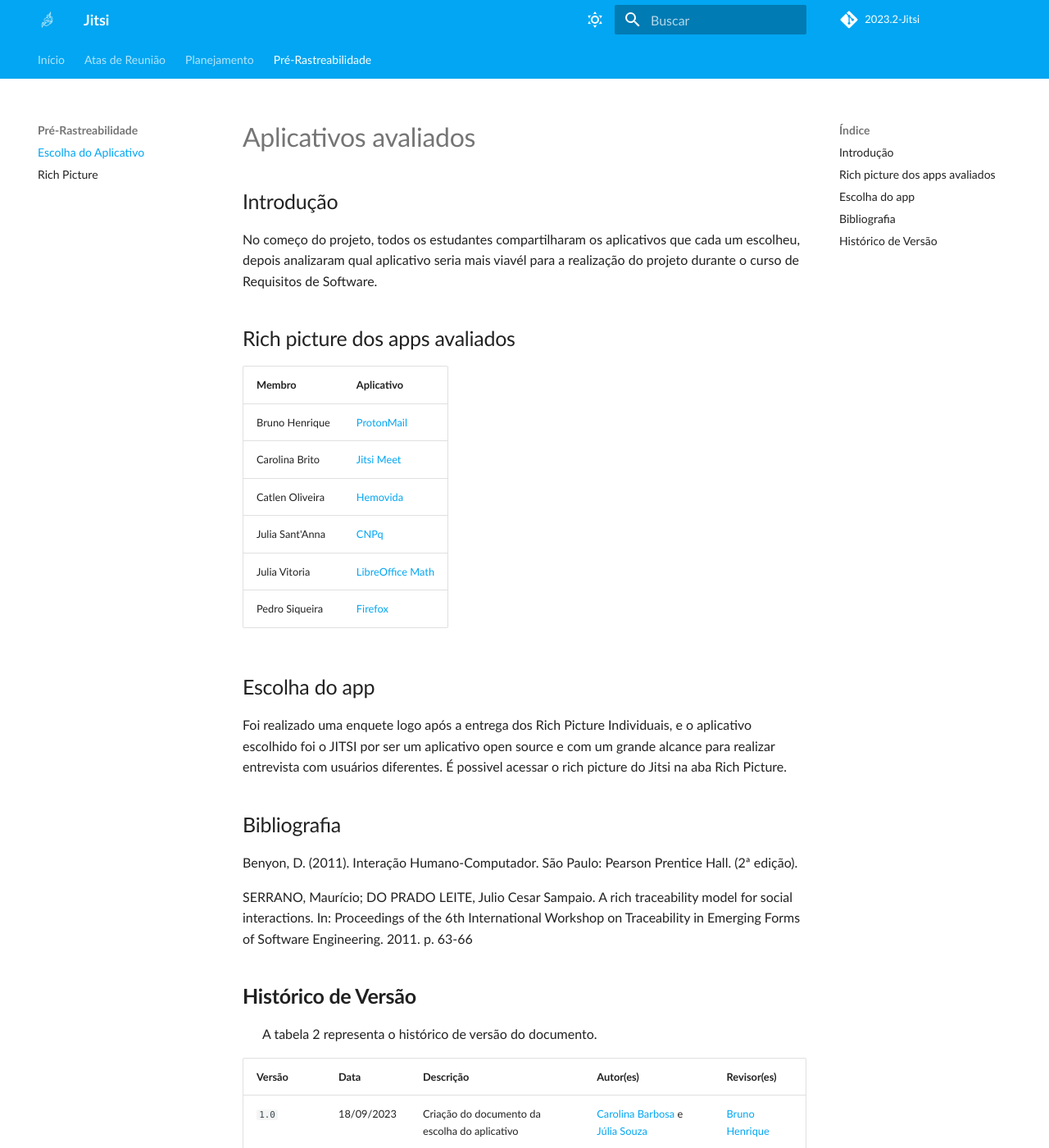
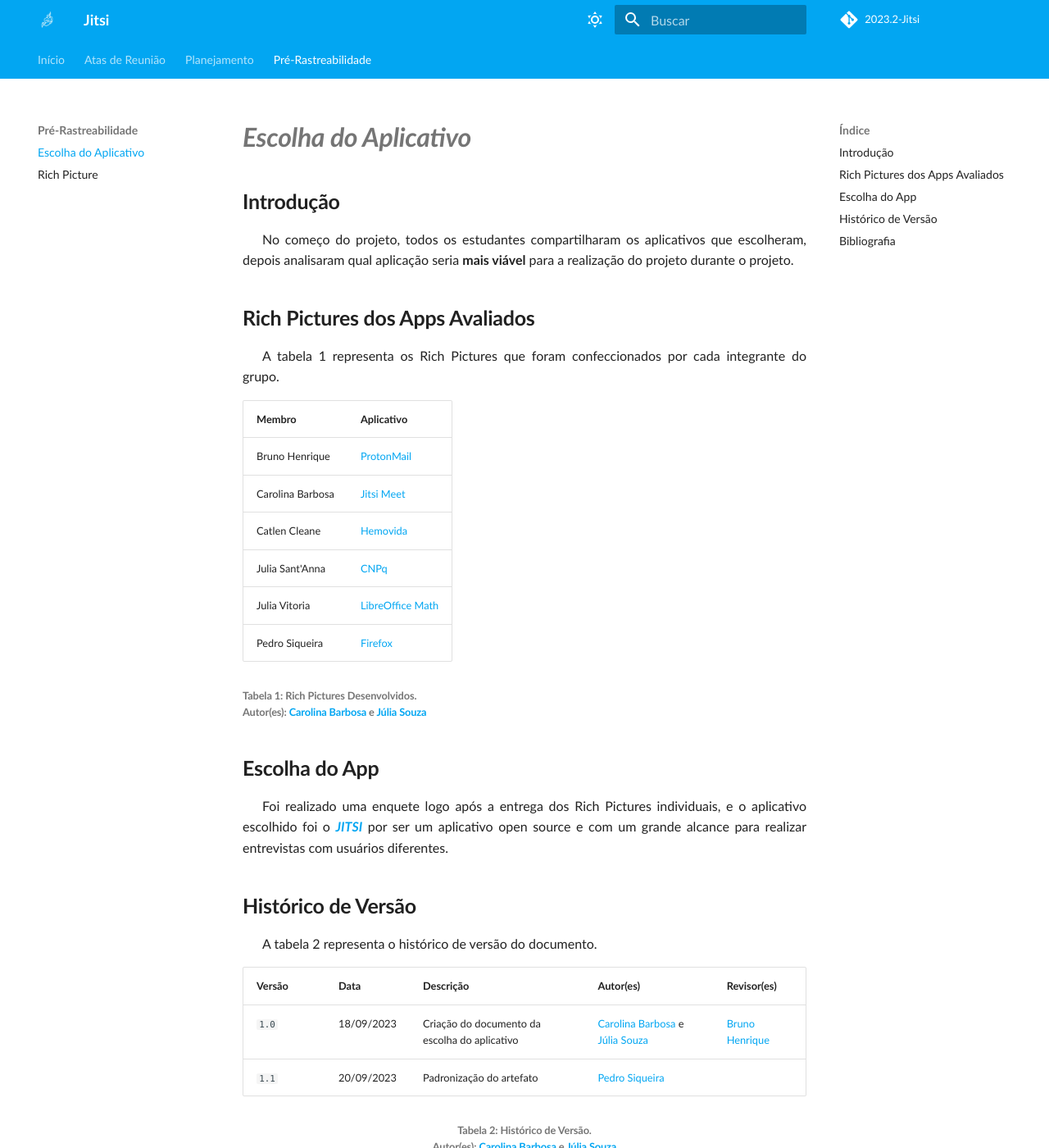
Before and after one commit to Requisitos-de-Software/2023.2-Jitsi, an MkDocs documentation site: the page built from docs/PreRastreabilidade/AppEscolhido.md, in a window 1280 px wide and 1400 px high. Shown: the whole window at 82% size. Built offline with MkDocs 1.6.1 and Material for MkDocs 9.7.7, drawn with Linux system fonts in a browser that asks for light colours; some web fonts are replaced; comment, search, counter and statistics services are not loaded; some of the changed text lies outside the part shown.

Commit message:
docs: padronizacao do artefato de escolha de app

```diff
--- a/docs/PreRastreabilidade/AppEscolhido.md
+++ b/docs/PreRastreabilidade/AppEscolhido.md
@@ -1,31 +1,31 @@
-# Aplicativos avaliados
+# ***Escolha do Aplicativo***
 
-## Introdução
+## **Introdução**
+<p align="justify">
+&emsp;&emsp;No começo do projeto, todos os estudantes compartilharam os aplicativos que escolheram, depois analisaram qual aplicação seria <b>mais viável</b> para a realização do projeto durante o projeto.
+</p>
 
-No começo do projeto, todos os estudantes compartilharam os aplicativos que cada um escolheu, depois analizaram qual aplicativo seria mais viavél para a realização do projeto durante o curso de Requisitos de Software.
+## **Rich Pictures dos Apps Avaliados**
+<p align="justify">
+&emsp;&emsp;A tabela 1 representa os Rich Pictures que foram confeccionados por cada integrante do grupo.
+</p>
 
-## Rich picture dos apps avaliados
+| Membro | Aplicativo |
+|------------------|-------------|
+| Bruno Henrique| [ProtonMail](../assets/RichPictureProj01-Bruno.png)
+| Carolina Barbosa| [Jitsi Meet](../assets/RichPictureProj01Carolina.png)
+| Catlen Cleane| [Hemovida](../assets/RichPictureProj01_Catlen.png)
+| Julia Sant'Anna| [CNPq](../assets/RichPictureProj01-JuliaSantAnna.png)
+| Julia Vitoria| [LibreOffice Math](../assets/RichPictureProj01-JuliaVitoria.png)
+| Pedro Siqueira| [Firefox](../assets/RichPicture-Pedro.png)
 
-|Membro|	Aplicativo|
-|------------------|-------------|
-Bruno Henrique| [ProtonMail](../assets/RichPictureProj01-Bruno.png)
-Carolina Brito| [Jitsi Meet](../assets/RichPictureProj01Carolina.png)
-Catlen Oliveira| [Hemovida](../assets/RichPictureProj01_Catlen.png)
-Julia Sant'Anna| [CNPq](../assets/RichPictureProj01-JuliaSantAnna.png)
-Julia Vitoria| [LibreOffice Math](../assets/RichPictureProj01-JuliaVitoria.png)
-Pedro Siqueira| [Firefox](../assets/RichPicture-Pedro.png)
+<h6> Tabela 1: Rich Pictures Desenvolvidos.
+<br> Autor(es): <a href="https://github.com/CarolinaBarb">Carolina Barbosa</a> e <a href="https://github.com/JuliaSSouza">Júlia Souza</a></h6>
 
-
-## Escolha do app
-
-Foi realizado uma enquete logo após a entrega dos Rich Picture Individuais, e o aplicativo escolhido foi o JITSI por ser um aplicativo open source e com um grande alcance para realizar entrevista com usuários diferentes. É possivel acessar o rich picture do Jitsi na aba Rich Picture.
-
-
-## Bibliografia
-Benyon, D. (2011). Interação Humano-Computador. São Paulo: Pearson Prentice Hall. (2ª edição).
-
-SERRANO, Maurício; DO PRADO LEITE, Julio Cesar Sampaio. A rich traceability model for social interactions. In: Proceedings of the 6th International Workshop on Traceability in Emerging Forms of Software Engineering. 2011. p. 63-66
-
+## **Escolha do App**
+<p align="justify">
+&emsp;&emsp;Foi realizado uma enquete logo após a entrega dos Rich Pictures individuais, e o aplicativo escolhido foi o <a href="https://requisitos-de-software.github.io/2023.2-Jitsi/PreRastreabilidade/RichPicture/#figura-1-rich-picture-versao-1"><b><i>JITSI</i></b></a> por ser um aplicativo open source e com um grande alcance para realizar entrevistas com usuários diferentes.
+</p>
 
 ## **Histórico de Versão**
 <p align="justify">
@@ -34,9 +34,15 @@
 
 | Versão  |   Data   | Descrição | Autor(es) | Revisor(es)
 | --------- | ------ | ------ | ---------- | ----------
-| `1.0` | 18/09/2023 | Criação do documento da escolha do aplicativo | [Carolina Barbosa](https://github.com/CarolinaBarb) e [Júlia Souza](https://github.com/JuliaSSouza)| [Bruno Henrique](https://github.com/BrunoHenrique00)
+| `1.0` | 18/09/2023 | Criação do documento da escolha do aplicativo | [Carolina Barbosa](https://github.com/CarolinaBarb) e [Júlia Souza](https://github.com/JuliaSSouza)| [Bruno Henrique](https://github.com/BrunoHenrique00) |
+| `1.1` | 20/09/2023 | Padronização do artefato | [Pedro Siqueira](https://github.com/PedroSiq) | |
 
 <center>
 <h6> Tabela 2: Histórico de Versão.
-<br> Autor: <a href="https://github.com/CarolinaBarb">Carolina Barbosa</a> e <a href="https://github.com/JuliaSSouza">Júlia Souza</a></h6>
+<br> Autor(es): <a href="https://github.com/CarolinaBarb">Carolina Barbosa</a> e <a href="https://github.com/JuliaSSouza">Júlia Souza</a></h6>
 </center>
+
+## **Bibliografia**
+>[1] Benyon, D. (2011). Interação Humano-Computador. São Paulo: Pearson Prentice Hall. (2ª edição).
+
+>[2] SERRANO, Maurício; DO PRADO LEITE, Julio Cesar Sampaio. A rich traceability model for social interactions. In: Proceedings of the 6th International Workshop on Traceability in Emerging Forms of Software Engineering. 2011. p. 63-66
```
